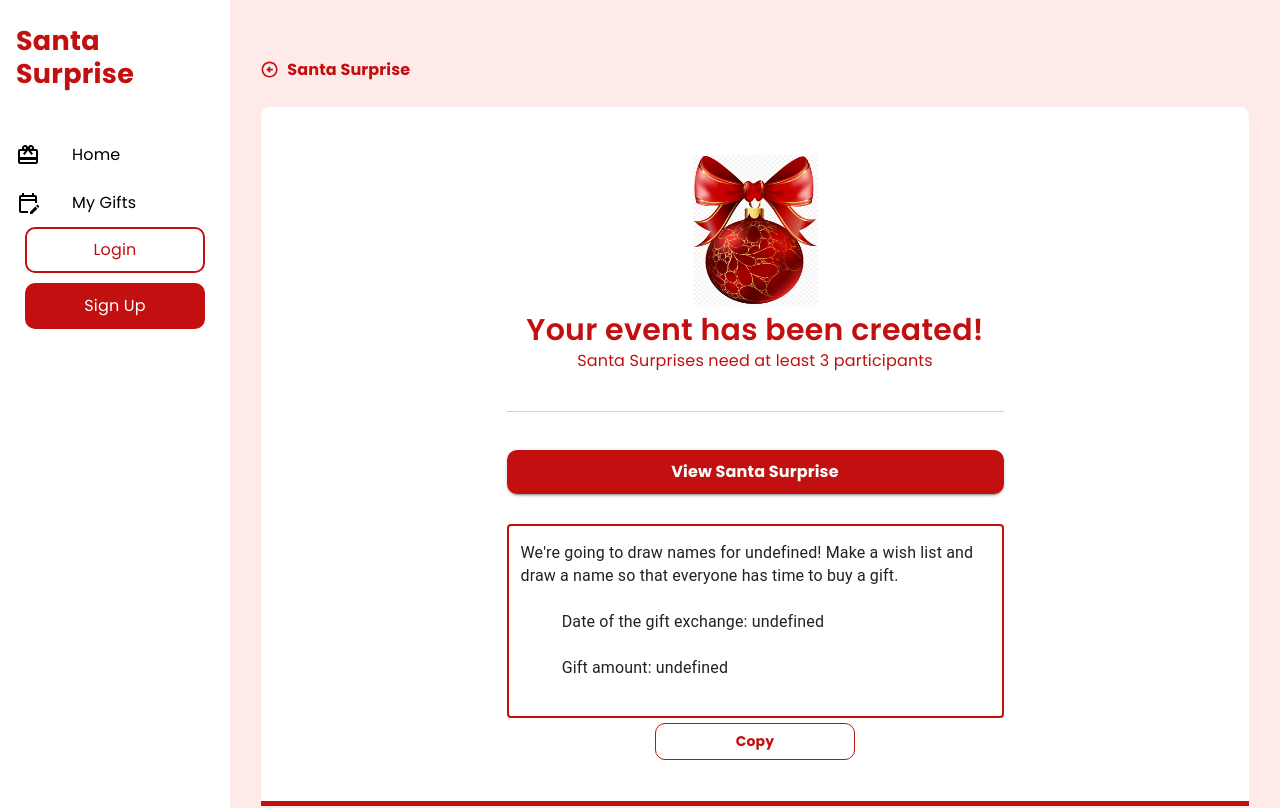
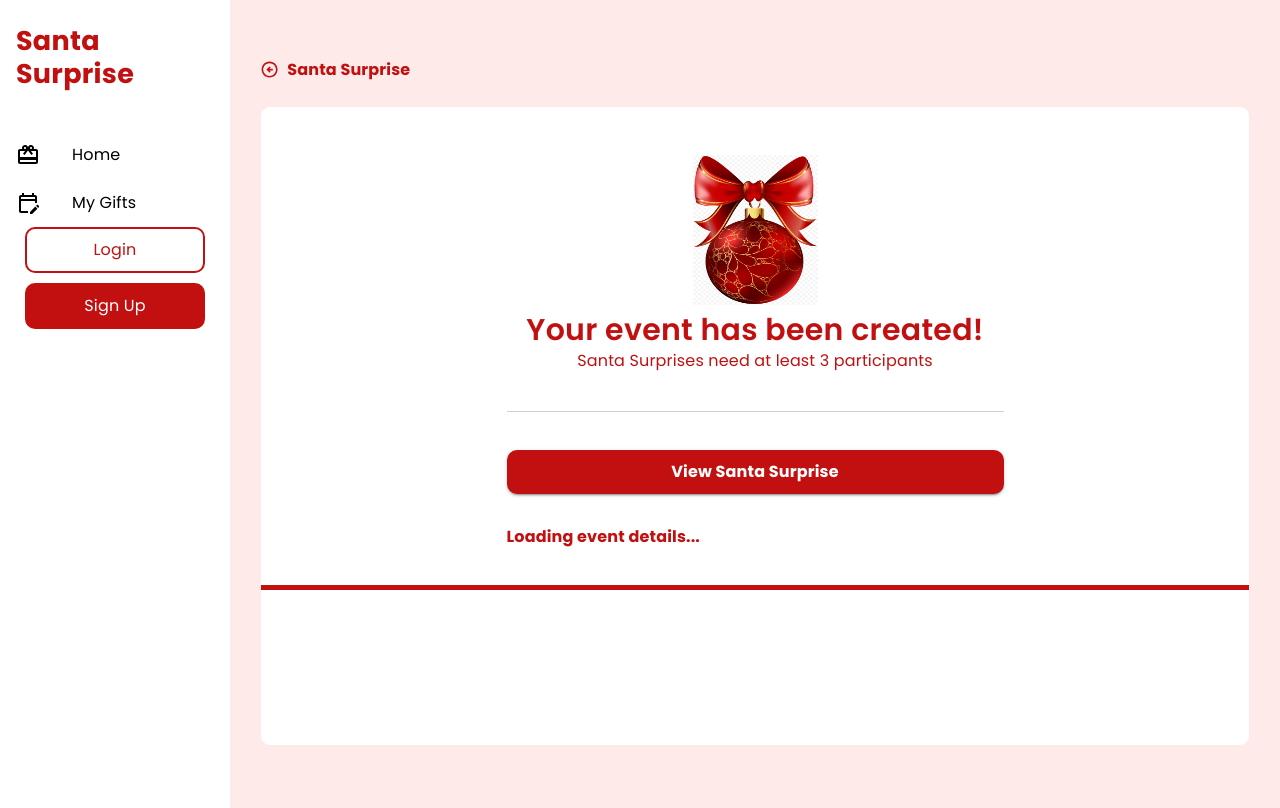
Before and after one commit to FatimaMary/giftlist, a React (Create React App) app in the folder client/: page /success in a window 1280 px wide. Shown: the top 808 px of the page. Built offline with nearby package versions, Linux system fonts and the light colour scheme; no server answers; the HTML template or start-up script is replaced by a standard one.

Commit message:
Update index.jsx

```diff
--- a/client/src/scenes/success/index.jsx
+++ b/client/src/scenes/success/index.jsx
@@ -170,6 +170,9 @@ function Success() {
               marginTop: "10px",
             }}
           >
+            {eventDetails.eventName &&
+            eventDetails.giftExchangeDate &&
+            eventDetails.budget ? (
               <CopyInvitation
                 eventName={eventDetails.eventName}
                 firstName={user}
@@ -179,6 +182,9 @@ function Success() {
                 giftExchangeDate={eventDetails.giftExchangeDate}
                 budget={eventDetails.budget}
               />
+            ) : (
+              <div>Loading event details...</div>
+            )}
           </Box>
         </Box>
         <Box
```
Lines whose indentation alone changed are shown as unchanged.
